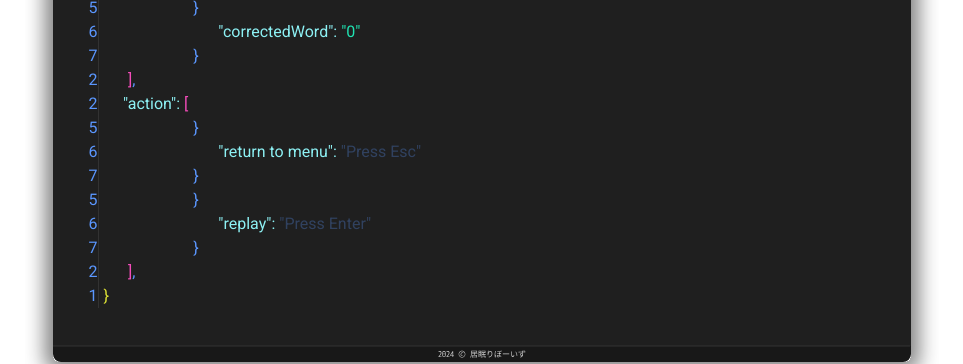
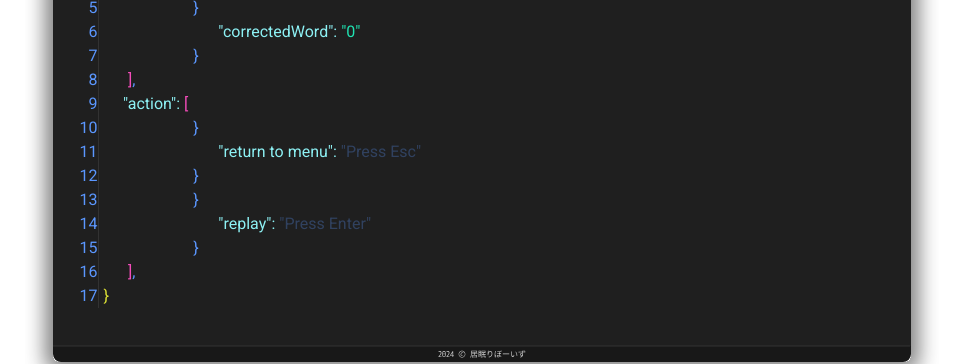
Before and after one commit to huynhnguyen1906/Web-Design-Typing-Game, a Next.js app: page /score in a window 1280 px wide. Shown: the part 287-651 px from the top of the page, without its empty margins (158-1121 px from the left). Built offline with nearby package versions, Linux system fonts and the light colour scheme; a web font is replaced by a local one.

Commit message:
chore: Update line numbers in score page

```diff
--- a/src/app/score/page.tsx
+++ b/src/app/score/page.tsx
@@ -120,7 +120,7 @@ export default function Page() {
 					</tr>
 					<tr>
 						<td>
-							<span className={Style.line}>2</span>
+							<span className={Style.line}>8</span>
 						</td>
 						<td></td>
 						<td>
@@ -129,7 +129,7 @@ export default function Page() {
 					</tr>
 					<tr>
 						<td>
-							<span className={Style.line}>2</span>
+							<span className={Style.line}>9</span>
 						</td>
 						<td></td>
 						<td>
@@ -140,7 +140,7 @@ export default function Page() {
 					</tr>
 					<tr>
 						<td>
-							<span className={Style.line}>5</span>
+							<span className={Style.line}>10</span>
 						</td>
 						<td></td>
 						<td></td>
@@ -148,7 +148,7 @@ export default function Page() {
 					</tr>
 					<tr>
 						<td>
-							<span className={Style.line}>6</span>
+							<span className={Style.line}>11</span>
 						</td>
 						<td></td>
 						<td></td>
@@ -160,7 +160,7 @@ export default function Page() {
 					</tr>
 					<tr>
 						<td>
-							<span className={Style.line}>7</span>
+							<span className={Style.line}>12</span>
 						</td>
 						<td></td>
 						<td></td>
@@ -168,7 +168,7 @@ export default function Page() {
 					</tr>
 					<tr>
 						<td>
-							<span className={Style.line}>5</span>
+							<span className={Style.line}>13</span>
 						</td>
 						<td></td>
 						<td></td>
@@ -176,7 +176,7 @@ export default function Page() {
 					</tr>
 					<tr>
 						<td>
-							<span className={Style.line}>6</span>
+							<span className={Style.line}>14</span>
 						</td>
 						<td></td>
 						<td></td>
@@ -188,7 +188,7 @@ export default function Page() {
 					</tr>
 					<tr>
 						<td>
-							<span className={Style.line}>7</span>
+							<span className={Style.line}>15</span>
 						</td>
 						<td></td>
 						<td></td>
@@ -196,7 +196,7 @@ export default function Page() {
 					</tr>
 					<tr>
 						<td>
-							<span className={Style.line}>2</span>
+							<span className={Style.line}>16</span>
 						</td>
 						<td></td>
 						<td>
@@ -205,7 +205,7 @@ export default function Page() {
 					</tr>
 					<tr>
 						<td>
-							<span className={Style.line}>1</span>
+							<span className={Style.line}>17</span>
 						</td>
 						<td>
 							<span className={Style.yellowA}>&#125;</span>
```
